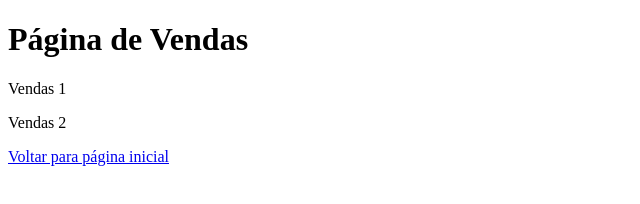
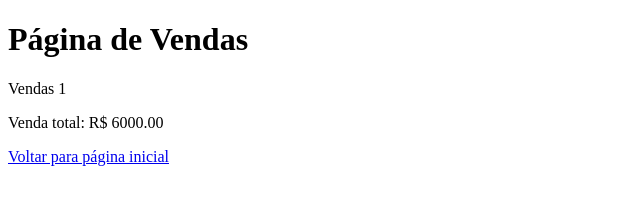
Before and after one commit to Kadotulio/testedeLink, a plain HTML site: page vendas.html in a window 1280 px wide. Shown: the whole page, without its empty margins (0-640 px from the left). Drawn offline with Linux system fonts and the light colour scheme.

Commit message:
Update vendas.html

```diff
--- a/vendas.html
+++ b/vendas.html
@@ -9,7 +9,7 @@
 <body>
     <h1>Página de Vendas</h1>
     <p>Vendas 1</p>
-    <p>Vendas 2</p>
+    <p>Venda total: R$ 6000.00</p>
     <a href="index.html">Voltar para página inicial</a>
 </body>
 </html>
```
